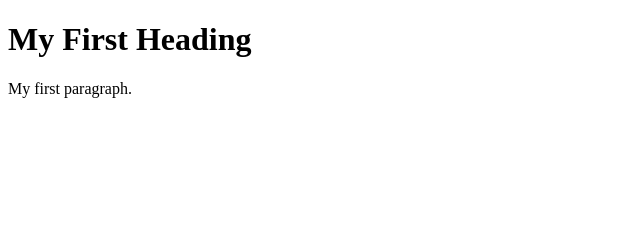
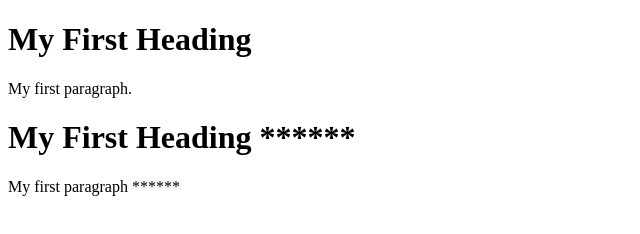
Before and after one commit to ramanasanjoo/learn_git, a plain HTML site: page index.html in a window 1280 px wide. Shown: the whole page, without its empty margins (0-640 px from the left). Drawn offline with Linux system fonts and the light colour scheme.

Commit message:
Update index.html

```diff
--- a/index.html
+++ b/index.html
@@ -6,5 +6,7 @@
 <h1>My First Heading</h1>
 <p>My first paragraph.</p>
 
+<h1>My First Heading ******</h1>
+<p>My first paragraph ******</p>
 </body>
 </html>
```
